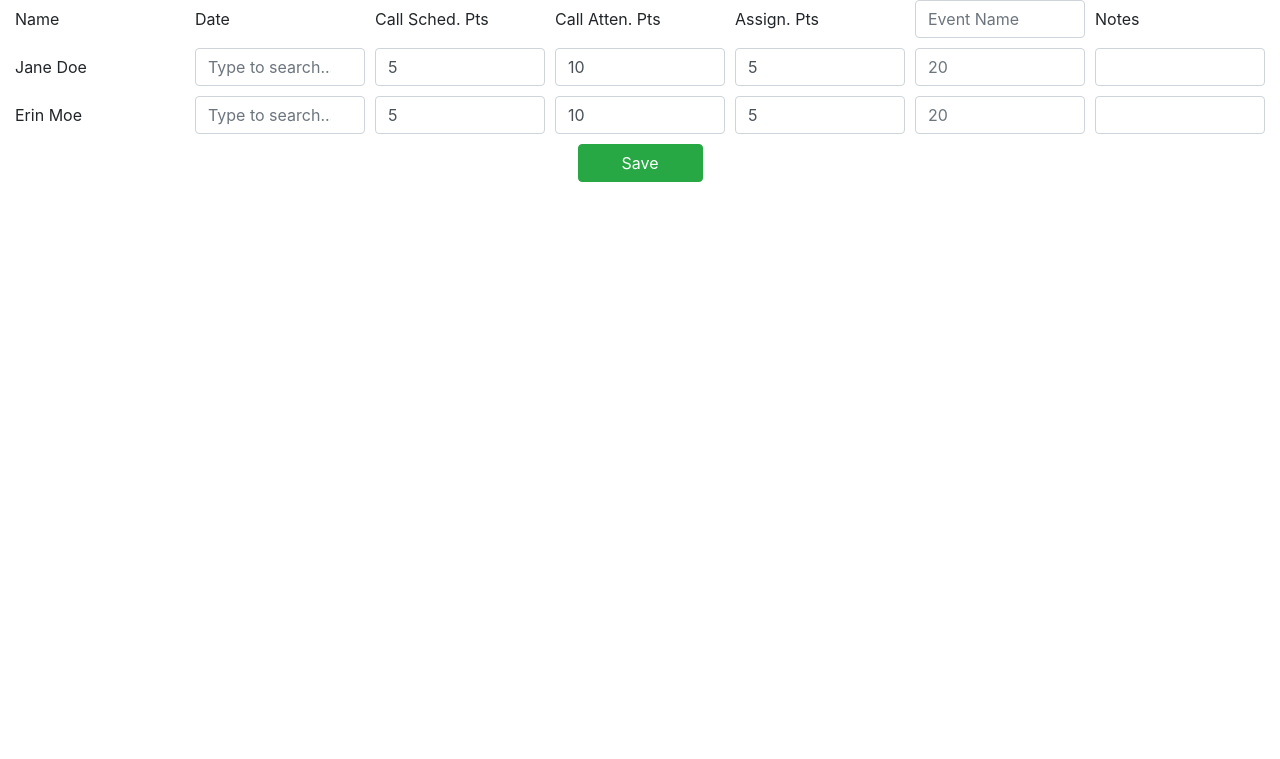
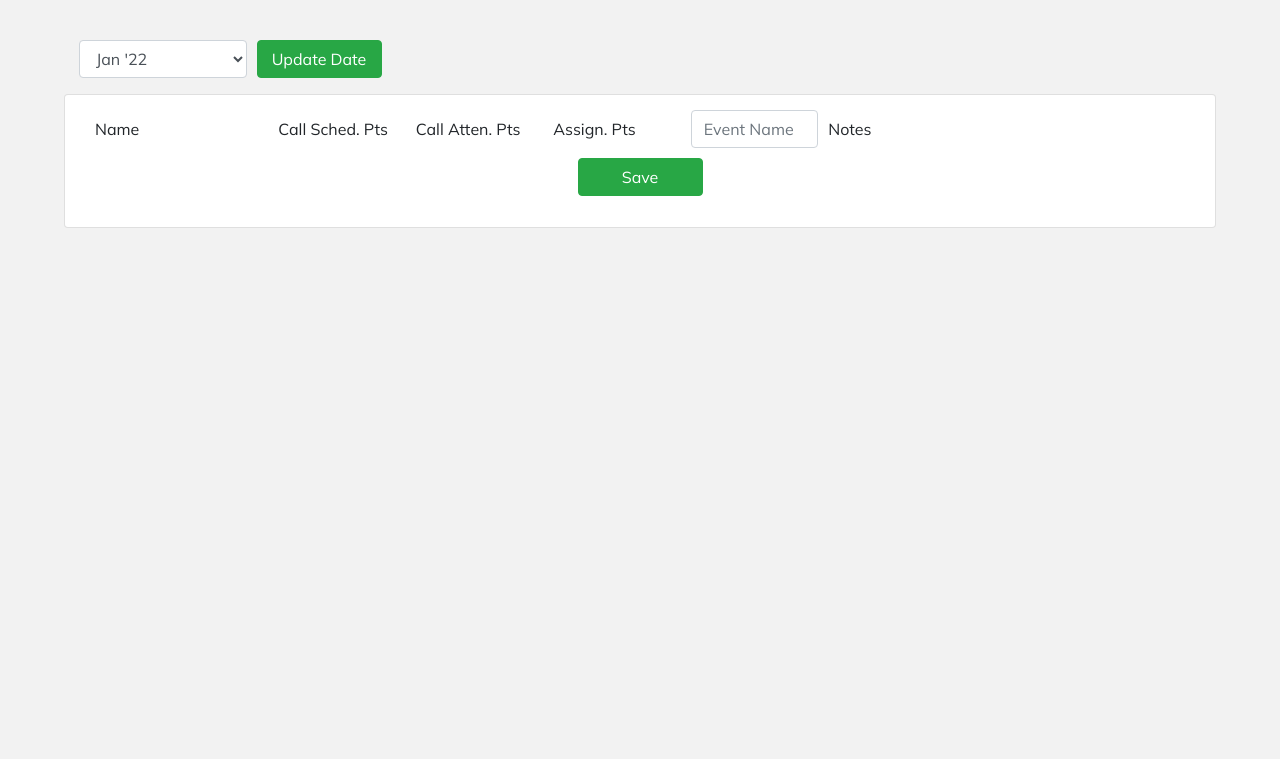
Before and after one commit to philanaaurelia/mlt-stats, a Flask app: page /form in a window 1280 px wide. Shown: the top 759 px of the page. Run offline with Flask 2, Linux system fonts and the light colour scheme; some libraries are stand-ins or nearby versions.

Commit message:
adding coach UI and fixing fellow view

```diff
--- a/app.py
+++ b/app.py
@@ -64,17 +64,17 @@ def home():
             # google_id = request.args.get('google_id')
         # data = MLT_Data("fellow_data.json")
         data = MLT_Data("test.json")
-        member = data.get_member_data("pbenton@mlt.org")
+        member = data.get_member_data("janedoe@gmail.com")
 
         if member.role == "coach":
-            return render_template("overview.html")
+            fellows = data.get_fellows_data(member.email)
+            return render_template("form.html", fellows = fellows)
         else:
-            return render_template('home.html', fellow_data = fellow)
+            return render_template('home.html', fellow_data = member)
     else:
         return redirect(url_for('index'))
 
 
-# @oauth_authorized.connect_via(goog_blueprint)
 @oauth_authorized.connect_via(slck_blueprint)
 def logged_in(blueprint, token):
     print(token)
--- a/templates/form.html
+++ b/templates/form.html
@@ -1,20 +1,40 @@
 <html>
+
 <head>
+  <link href="https://fonts.googleapis.com/css2?family=Josefin+Slab:wght@400;500;600;700;800" rel="stylesheet">
+  <link href="https://fonts.googleapis.com/css2?family=Zilla+Slab:wght@300;500;700&display=swap" rel="stylesheet">
+  <link href="https://fonts.googleapis.com/css2?family=Mulish:wght@400;500;600;700;800&family=Zilla+Slab:wght@300;500;700&display=swap" rel="stylesheet">
   <link rel="stylesheet" href="https://stackpath.bootstrapcdn.com/bootstrap/4.3.1/css/bootstrap.min.css" integrity="sha384-ggOyR0iXCbMQv3Xipma34MD+dH/1fQ784/j6cY/iJTQUOhcWr7x9JvoRxT2MZw1T" crossorigin="anonymous">
-
+  <link rel="stylesheet" href="/static/theme.css">
+  <meta name="viewport" content="width=device-width, initial-scale=1.0">
   <title>
     MLT | Form
   </title>
 </head>
 
 <body>
+  <div class="cont">
+    <form action="/refresh" method="POST" style="width: 375px">
+      <div class="form-row" style="margin: 0px 10px 10px 10px">
+        <div class="col">
+
+          <select id="inputState" class="form-control">
+            <option selected>Jan '22</option>
+            <option> Feb '22</option>
+            <option> Mar '22</option>
+            <option> Apr '22</option>
+          </select>
+        </div>
+        <div class="col">
+          <input type="submit" value="Update Date" class="btn btn-success" style="width: 125px" /></center>
+        </div>
+      </div>
+    </form>
+    <div class="card">
       <form action="/save" method="POST">
         <div class="form-row" style="margin: 0px 10px 10px 10px">
-      <div class="col">
+          <div class="col-2">
             <label for="staticEmail" class="col-form-label">Name</label>
-      </div>
-      <div class="col">
-        <label for="staticEmail" class="col-form-label">Date</label>
           </div>
           <div class="col">
             <label for="staticEmail" class="col-form-label">Call Sched. Pts</label>
@@ -28,27 +48,23 @@
           <div class="col">
             <input type="text" class="form-control" placeholder="Event Name">
           </div>
-      <div class="col">
+          <div class="col-4">
             <label for="staticEmail" class="col-form-label">Notes</label>
           </div>
         </div>
 
+        {% for fellow in fellows %}
+
         <div class="form-row" style="margin: 0 10 10 10">
-      <div class="col">
-        <label for="staticEmail" class="col-form-label">Jane Doe</label>
+          <div class="col-2">
+            <label for="staticEmail" class="col-form-label">{{ fellow.name }}</label>
           </div>
           <div class="col">
-        <input class="form-control" list="monthOptions" id="month_text" placeholder="Type to search...">
-        <datalist id="monthOptions">
-          <option value="Jan '22">
-          <option value="Feb '22">
-          <option value="Mar '22">
-          <option value="April">
-          <option value="May">
-        </datalist>
-      </div>
-      <div class="col">
+            {% if variable is defined %}
             <input type="text" class="form-control" value=5>
+            {% else %}
+            <input type="text" class="form-control" value=5>
+            {% endif %}
           </div>
           <div class="col">
             <input type="text" class="form-control" value=10>
@@ -57,46 +73,19 @@
             <input type="text" class="form-control" value=5>
           </div>
           <div class="col">
-        <input type="text" class="form-control" placeholder="20">
+            <input type="text" class="form-control" placeholder="Max 20">
           </div>
-      <div class="col">
+          <div class="col-4">
             <input type="text" class="form-control">
           </div>
         </div>
 
+        {% endfor %}
 
-    <div class="form-row" style="margin: 0px 10px 10px 10px">
-      <div class="col">
-        <label for="staticEmail" class="col-form-label">Erin Moe</label>
-      </div>
-      <div class="col">
-        <input class="form-control" list="monthOptions" id="month_text" placeholder="Type to search...">
-        <datalist id="monthOptions">
-          <option value="Jan '22">
-          <option value="Feb '22">
-          <option value="Mar '22">
-          <option value="April">
-          <option value="May">
-        </datalist>
-      </div>
-      <div class="col">
-        <input type="text" class="form-control" value=5>
-      </div>
-      <div class="col">
-        <input type="text" class="form-control" value=10>
-      </div>
-      <div class="col">
-        <input type="text" class="form-control" value=5>
-      </div>
-      <div class="col">
-        <input type="text" class="form-control" placeholder="20">
-      </div>
-      <div class="col">
-        <input type="text" class="form-control">
+        <center><input type="submit" value="Save" class="btn btn-success" style="width: 125px" /></center>
+      </form>
     </div>
   </div>
-    <center><input type="submit" value="Save" class="btn btn-success" style="width: 125px"/></center>
-  </form>
 </body>
 
 </html>
--- a/templates/home.html
+++ b/templates/home.html
@@ -151,7 +151,11 @@
                 {% for point in item.points %}
                 <tr>
                   <td>{{ point.name }}</td>
+                  {% if point.value is defined %}
                   <td>{{ point.value }} / {{ point.total }} </td>
+                  {% else %}
+                  <td>- / {{ point.total }}</td>
+                  {% endif %}
                 </tr>
                 {% endfor %}
               </tbody>
```
Also changed, not shown: mlt_data.py (+15 -0 lines), static/test.json (+109 -3 lines), templates/overview.html (added, +18 -0 lines). Lines whose indentation alone changed are shown as unchanged.
